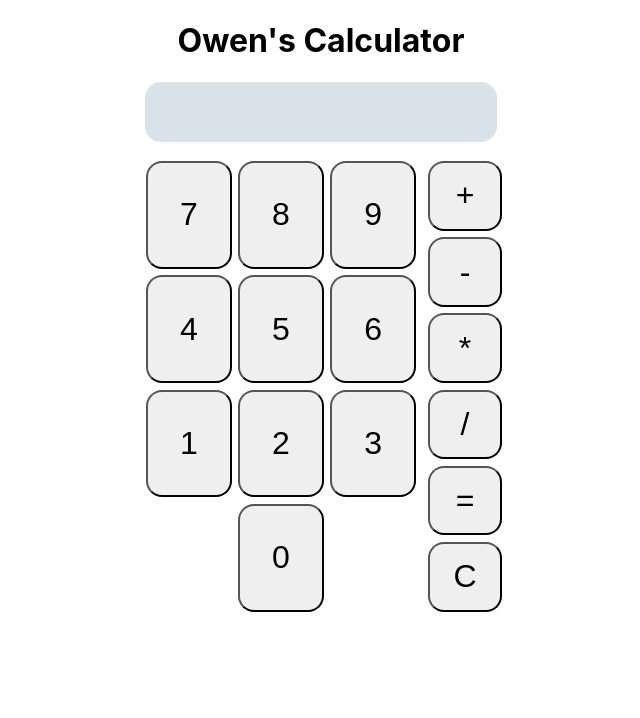
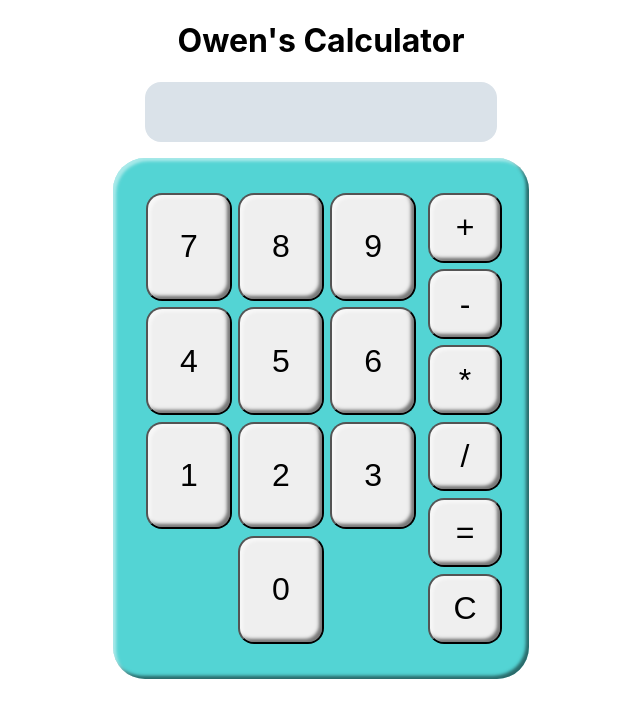
Before and after one commit to OwenPortfolio/react-calculator, a React (Create React App) app: page / in a window 1280 px wide. Shown: the top 718 px of the page, without its empty margins (319-959 px from the left). Built offline with nearby package versions, Linux system fonts and the light colour scheme.

Commit message:
styling on the buttons and remove some of the flat aesthetic

```diff
--- a/src/index.css
+++ b/src/index.css
@@ -13,6 +13,11 @@ code {
 }
 
 #pageContainer{
+  box-shadow: inset 0.2em 0.2em 0.2em 0 rgba(255,255,255,0.5), inset -0.2em -0.2em 0.2em 0 rgba(0,0,0,0.5);
+  background-color: rgb(83, 212, 212);
+  border-radius: 2rem;
+  padding: 2rem;
+  max-width: 22rem;
   display: flex;
   justify-content: center;
   margin: 0px auto;
@@ -51,21 +56,23 @@ code {
 }
 
 .numberButton {
+  box-shadow: inset 0.1em 0.1em 0.1em 0 rgba(255,255,255,0.5), inset -0.1em -0.1em 0.1em 0 rgba(0,0,0,0.5);
   font-size:xx-large;
   padding: 2rem;
   border-radius: 1rem;
   margin: 0.2rem;
 }
 .numberButton:active{
-  background-color: red;
+  background-color: rgb(93, 185, 210);
 }
 
 .actionButton {
+  box-shadow: inset 0.1em 0.1em 0.1em 0 rgba(255,255,255,0.5), inset -0.1em -0.1em 0.1em 0 rgba(0,0,0,0.5);
   font-size:xx-large;
   padding:0.9rem;
   border-radius: 1rem;
   margin: 0.2rem;
 }
 .actionButton:active{
-  background-color: blue;
+  background-color: rgb(0, 149, 255);
 }
```
